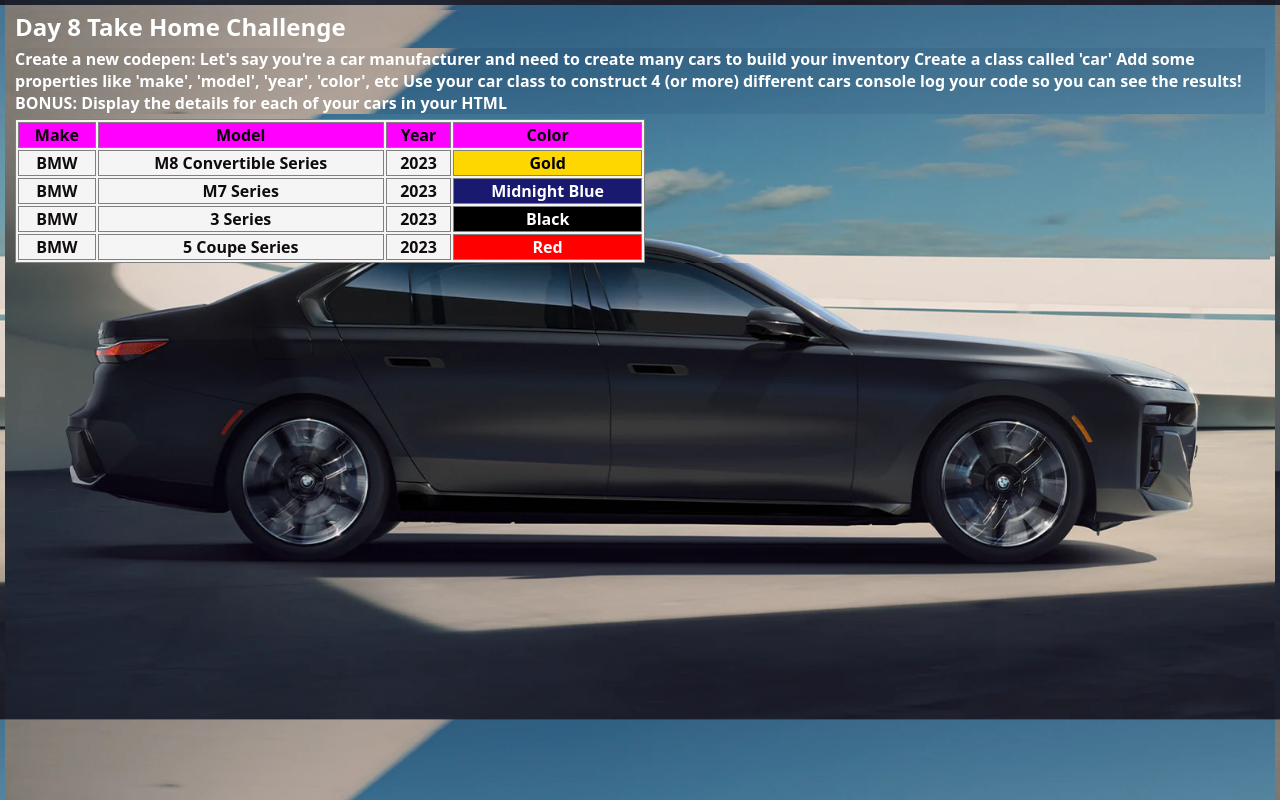
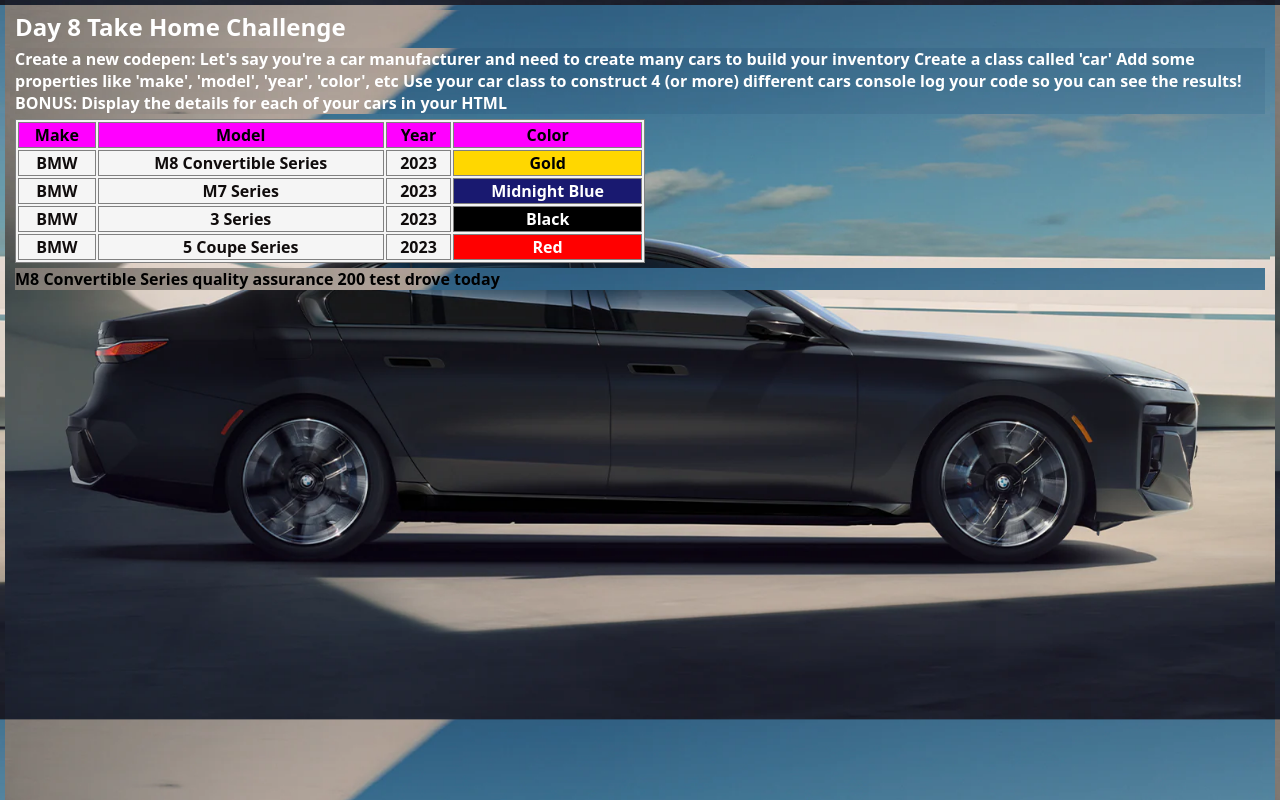
Before and after one commit to jdimery2022/javascript-practice, a plain HTML site: page Day 8/thchallenge.html in a window 1280 px wide. Drawn offline with Linux system fonts and the light colour scheme.

Commit message:
added code to display in html, Vinson helped me

```diff
--- a/Day 8/js/thchallenge.js
+++ b/Day 8/js/thchallenge.js
@@ -7,6 +7,7 @@
 // console log your code so you can see the results!
 // BONUS: Display the details for each of your cars in your HTML
 
+        document.getElementById("demo").innerHTML
 
 class Car {
     constructor(make, model, year, color) {
@@ -20,6 +21,9 @@
     }
     testdrive() {
         console.log(this.make, this.model, this.year, this.color, ', quality assurance 200 test drove today');
+    const p =document.createElement("p");
+        document.body.append(p);
+        p.innerHTML=this.model + " quality assurance 200 test drove today ";
     }
     sold() {
         console.log(this.make, this.model, this.year, this.color, ', fleet of 2000 sold today');
--- a/Day 8/thchallenge.html
+++ b/Day 8/thchallenge.html
@@ -8,7 +8,6 @@
     <title>Document</title>
     <link rel="stylesheet" href="/Day 8/css/style.css">
     <script defer src="./js/thchallenge.js"></script>
-
 
 </head>
 
@@ -22,6 +21,13 @@
         Use your car class to construct 4 (or more) different cars
         console log your code so you can see the results!
         BONUS: Display the details for each of your cars in your HTML </p>
+
+
+    <p id="demo"></p>
+
+    <!-- Script to uses innerHTML -->
+
+
     <table style="width:50%;">
         <tr>
             <th style="background-color: fuchsia; color: black;">Make</th>
```
